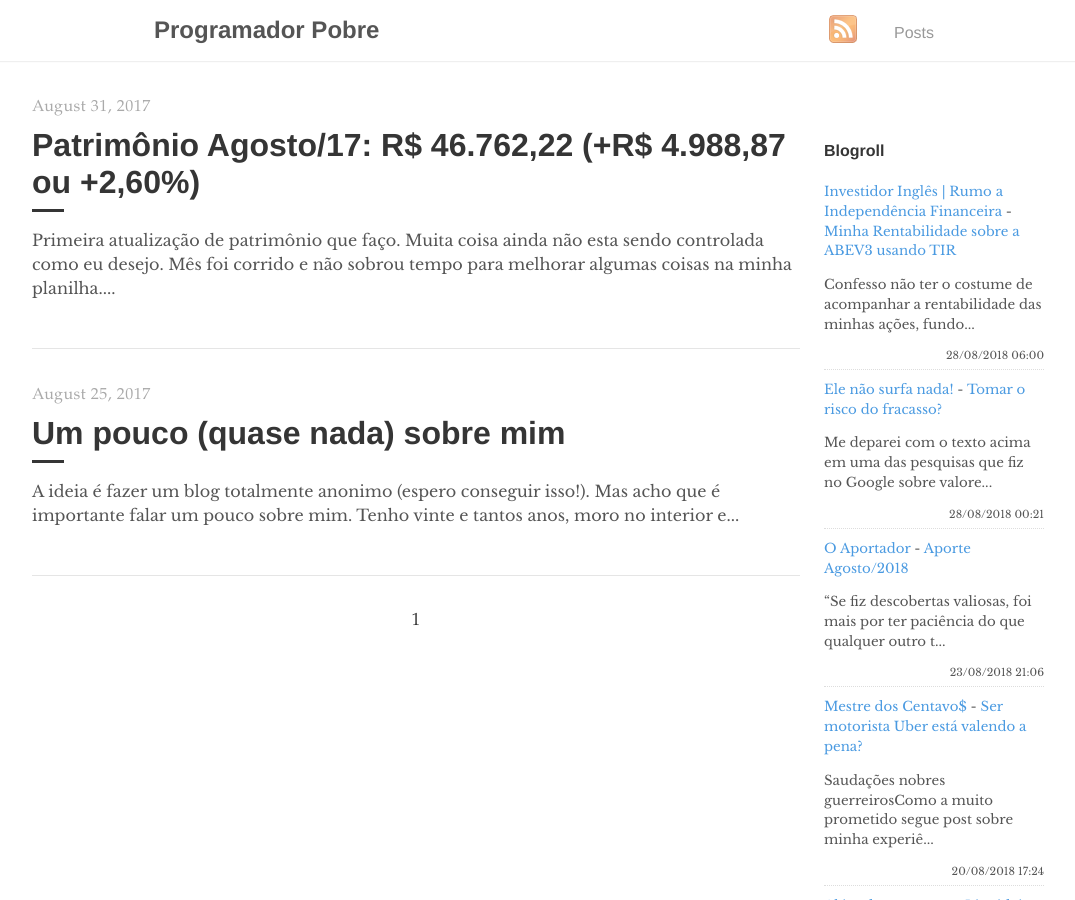
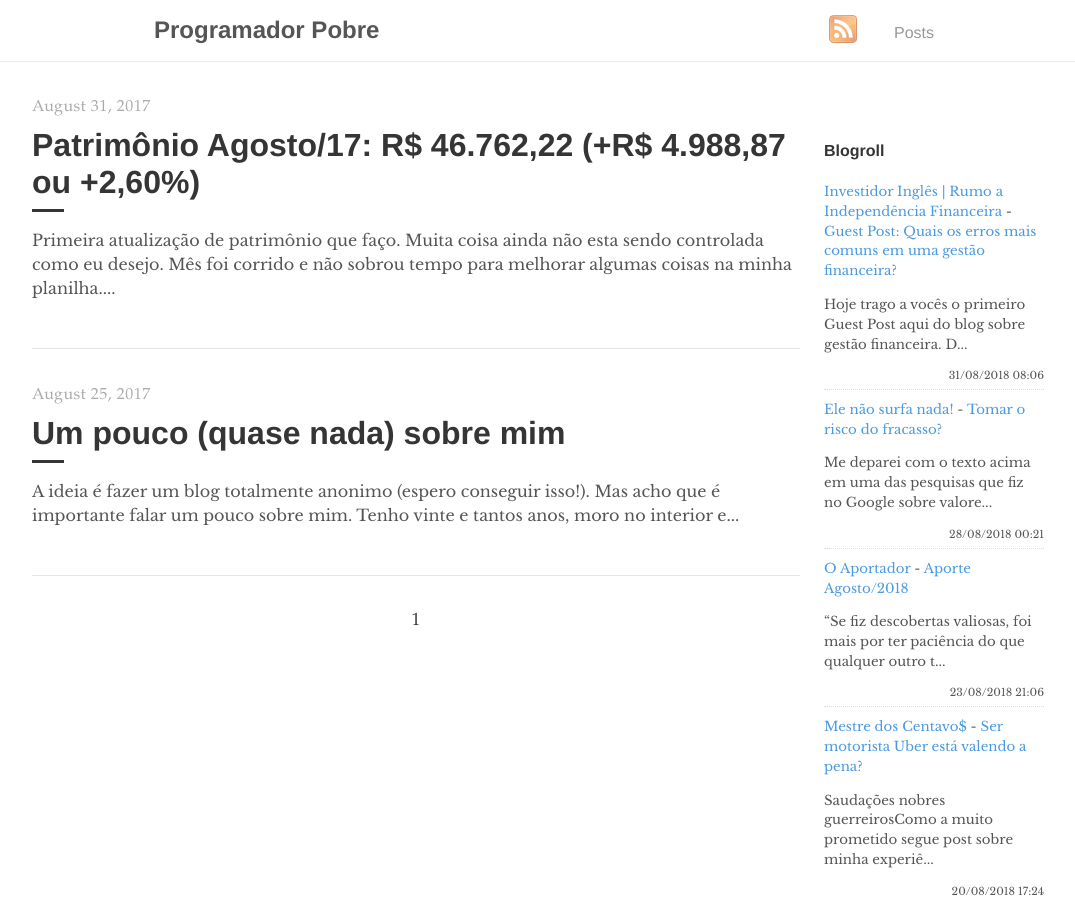
Before and after one commit to programadorpobre/programadorpobre.github.io, a Jekyll site: the page built from index.html, in a window 1280 px wide and 900 px high. Shown: the whole window, without its empty margins (96-1171 px from the left). Built offline with Jekyll 4.4.1, drawn with Linux system fonts in a browser that asks for light colours; the list of posts is cut into pages by our own code; comment, search, counter and statistics services are not loaded.

Commit message:
[ci skip] travis #391

```diff
--- a/_includes/feed-entries.html
+++ b/_includes/feed-entries.html
@@ -1,7 +1,7 @@
 <div class="feed-entry">
-    <a class="feed-entry-site-name" href="https://www.investidoringles.com/">Investidor Inglês | Rumo a Independência Financeira</a> - <a class="feed-entry-title" href="https://www.investidoringles.com/2018/08/calcular-rentabilidade-de-acoes-tir-abev3.html">Minha Rentabilidade sobre a ABEV3 usando TIR</a>
-    <p class="feed-entry-summary">Confesso não ter o costume de acompanhar a rentabilidade das minhas ações, fundo...</p>
-    <time datetime="2018-08-28T06:00:00.000-03:00">28/08/2018 06:00</time>
+    <a class="feed-entry-site-name" href="https://www.investidoringles.com/">Investidor Inglês | Rumo a Independência Financeira</a> - <a class="feed-entry-title" href="https://www.investidoringles.com/2018/08/quais-os-erros-mais-comuns-em-uma-gestao-financeira.html">Guest Post: Quais os erros mais comuns em uma gestão financeira?</a>
+    <p class="feed-entry-summary">Hoje trago a vocês o primeiro Guest Post aqui do blog sobre gestão financeira. D...</p>
+    <time datetime="2018-08-31T08:06:00.000-03:00">31/08/2018 08:06</time>
 </div>
 <div class="feed-entry">
     <a class="feed-entry-site-name" href="https://elenaosurfanada.blogspot.com/">Ele não surfa nada!</a> - <a class="feed-entry-title" href="https://elenaosurfanada.blogspot.com/2018/08/tomar-o-risco-do-fracasso.html">Tomar o risco do fracasso?</a>
```
